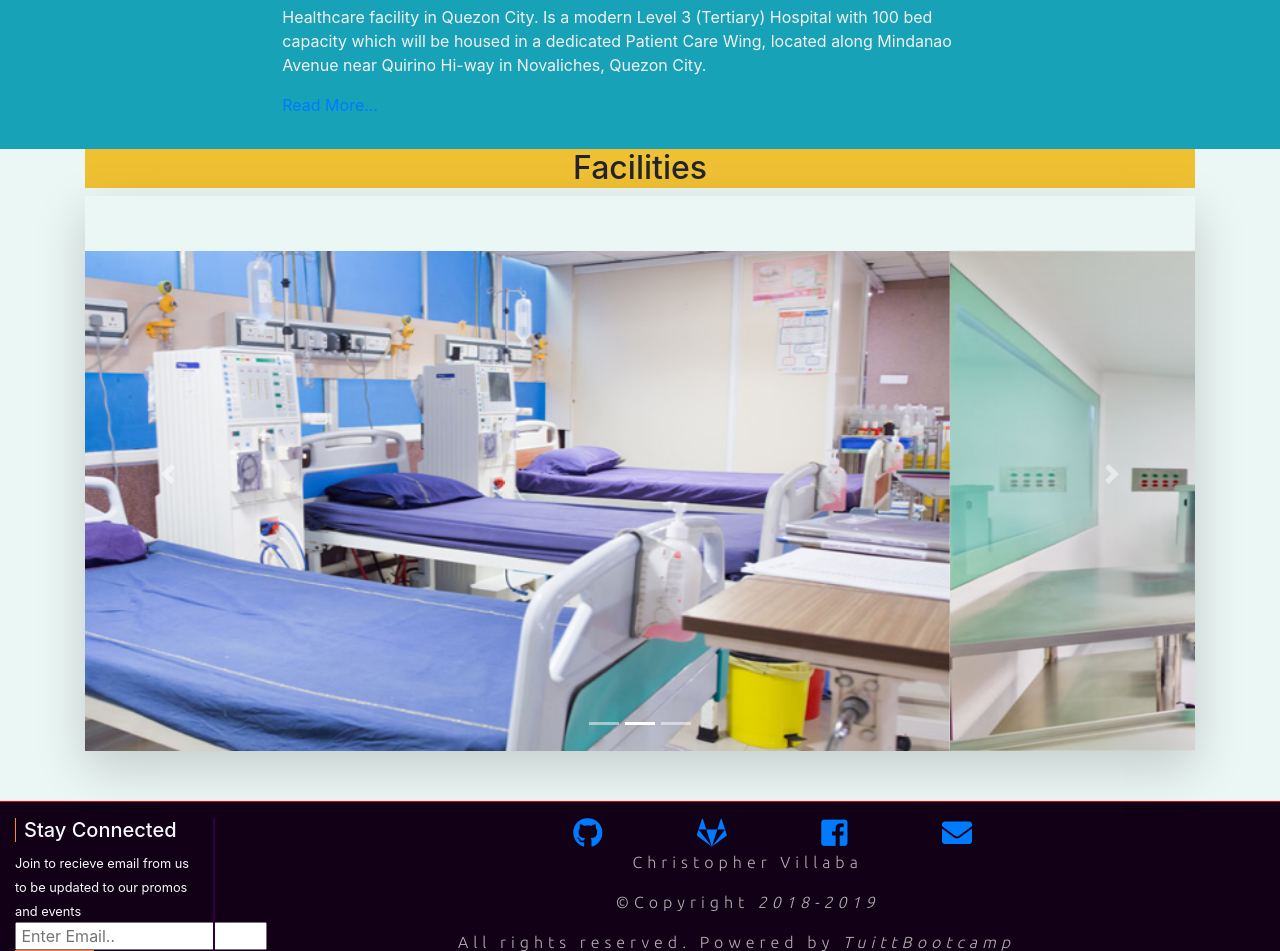
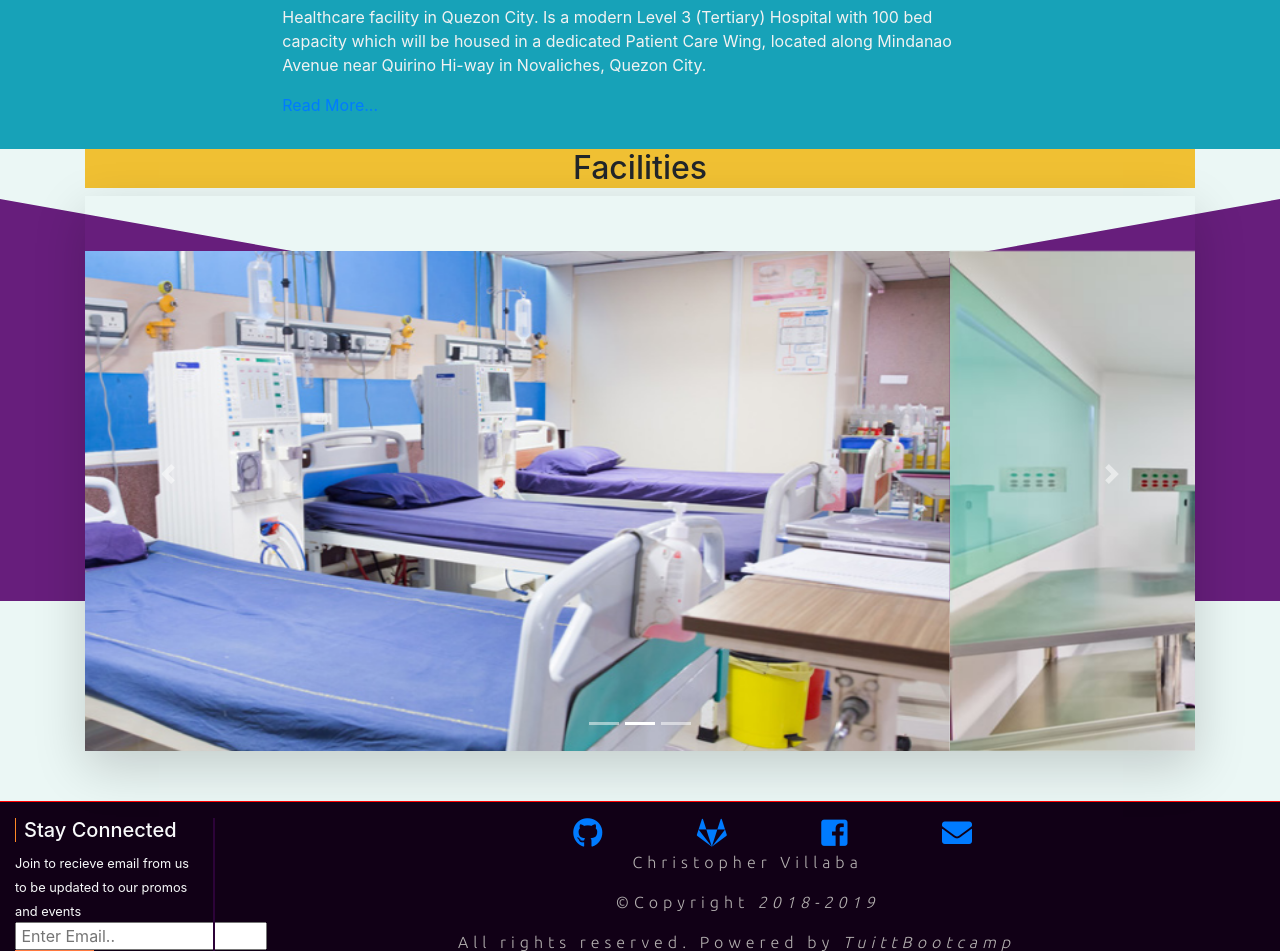
Before and after one commit to villabachris/capstone-1, a plain HTML site: page home.html in a window 1280 px wide. Shown: the part 719-1670 px from the top of the page. Drawn offline with nearby package versions, Linux system fonts and the light colour scheme.

Commit message:
capstone-1 day4.0

```diff
--- a/assets/css/style.css
+++ b/assets/css/style.css
@@ -111,7 +111,7 @@ img[src*="facility"]{
 	clip-path: polygon(100% 33%, 100% 100%, 75% 100%, 0% 100%, 0 33%, 50% 52%);
 	clear: both;
 	position: absolute;
-	top: 190%;
+	top: %;
 	left: -0%;
 	z-index: -1;
 }
@@ -501,7 +501,7 @@ input[id]{
 		z-index: 5;
 	}*/
 	#about-car:after{
-		top: 171%;
+		top: 90%;
 	}
 	#social-i i{
   	margin-left: 50px;
```
